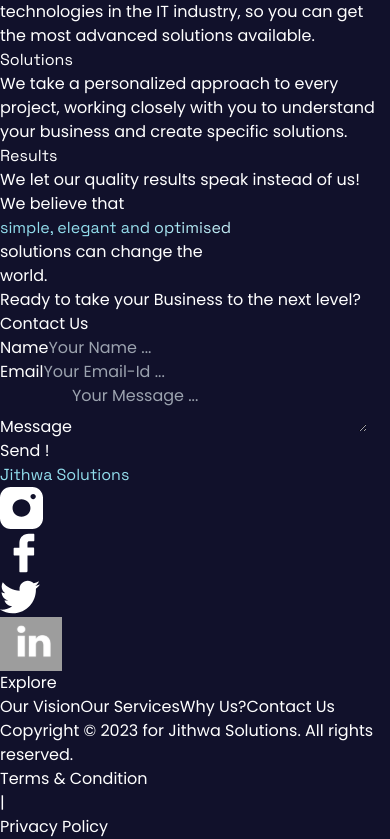
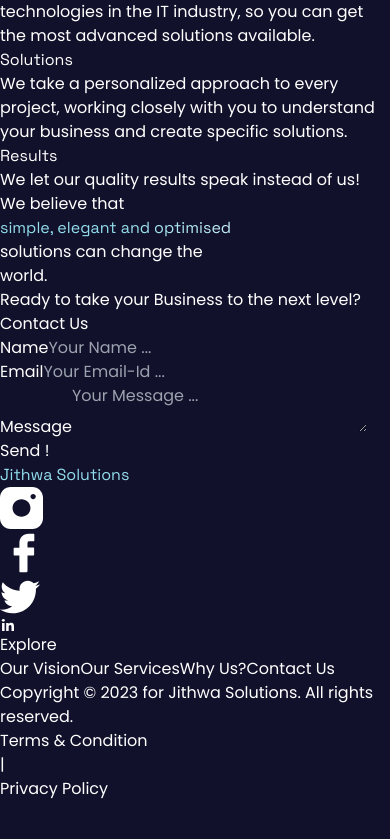
Before and after one commit to ShreeVijay0708/landing-website, a React (Vite) app: page / in a window 390 px wide. Shown: the part 1642-2481 px from the top of the page. After the commit the page ends 2443 px from the top, so only its background shows below. Built offline with nearby package versions, Linux system fonts and the light colour scheme.

Commit message:
changes in responsiveness and alignment

```diff
--- a/index.html
+++ b/index.html
@@ -2,6 +2,7 @@
 <html lang="en">
   <head>
     <meta charset="UTF-8" />
+    <link rel="icon" type="image/svg+xml" href="/logo.svg" />
     <meta name="viewport" content="width=device-width, initial-scale=1.0" />
     <title>Jithwa Solutions</title>
   </head>
--- a/src/components/Contact.jsx
+++ b/src/components/Contact.jsx
@@ -93,11 +93,11 @@ const Contact = () => {
       </form>
       {message && (
         <div className="fixed inset-0 bg-[#969695]/[0.33] z-50 grid place-items-center px-3.5 py-1 border-none">
-          <div className="flex flex-col gap-5 h-2/6 w-4/12  rounded-xl shadow-2xl bg-[#11112b]">
-              <div className="bg-transparent flex flex-col gap-3 mx-4 my-4 items-center">
+          <div className="flex flex-col gap-5 h-2/6 md:w-4/12  rounded-xl shadow-2xl bg-[#11112b]">
+              <div className="bg-transparent text-center flex flex-col md:gap-3 gap-6 mx-4 my-4 items-center">
                 <div className="flex justify-end text-xl font-bold w-full"><AiOutlineClose onClick={()=>setMessage(false)} className=" cursor-pointer"/></div>
-                <h2 className=" bg-transparent text-4xl font-bold spacefont mt-6">Thanks for reaching out!</h2>
-                <div className=" bg-transparent spacefont text-3xl">We will connect soon</div>
+                <h2 className=" bg-transparent text-4xl font-bold spacefont mt-6">Thanks for reaching out !</h2>
+                <div className=" bg-transparent spacefont text-2xl">We will get back to you soon.</div>
               </div>
           </div>
         </div>
--- a/src/components/Footer.jsx
+++ b/src/components/Footer.jsx
@@ -6,6 +6,7 @@ import facebook from "../assets/facebook.svg";
 import linkdn from "../assets/linkdn.svg";
 import instagram from "../assets/instagram.svg";
 import arrow2 from "../assets/arrow2.svg";
+import {BiLogoLinkedin} from "react-icons/bi"
 const Footer = () => {
   const form = useRef();
   const [message, setMessage] = useState(false);
@@ -39,11 +40,11 @@ const Footer = () => {
           <div className="md:text-4xl text-3xl font-bold head z-10">
             Jithwa Solutions
           </div>
-          <div className="flex md:gap-12 gap-8 md:mt-20 mt-10 mx-4">
+          <div className="flex items-center md:gap-12 gap-8 md:mt-20 mt-10 mx-4">
             <img src={instagram} alt="" className="w-[32px] h-[32px]" />
             <img src={facebook} alt="" className="w-[32px] h-[32px]" />
             <img src={twitter} alt="" className="w-[32px] h-[32px]" />
-            <img src={linkdn} alt="" className="w-[32px] h-[32px]" />
+            <BiLogoLinkedin className="text-4xl" />
           </div>
         </div>
         <div className="md:w-1/2 md:flex justify-end mr-48 gap-32 md:mt-0 mt-12">
--- a/src/components/Hero2.jsx
+++ b/src/components/Hero2.jsx
@@ -2,7 +2,7 @@ import React from 'react'
 
 const Hero2 = () => {
   return (
-    <div className='spacefont md:text-6xl text-xl font-bold md:mx-56 mx-4 flex flex-col gap-3 tracking-wide'>
+    <div className='spacefont md:text-6xl text-xl font-bold md:ml-56 mx-4 flex flex-col gap-3 tracking-wide'>
       <div>We believe that</div>
       <div className='head'>simple, elegant and optimised</div>
       <div>solutions can change the </div>
--- a/src/components/Navbar.jsx
+++ b/src/components/Navbar.jsx
@@ -110,7 +110,7 @@ const Navbar = () => {
         spy={true}
         smooth={true}
         duration={500}
-        className=" fixed bottom-8 right-12 text-5xl rounded-full cursor-pointer opacity-70  up"
+        className=" fixed md:bottom-8 bottom-6 md:right-12 right-6 text-5xl rounded-full cursor-pointer opacity-70  up"
       >
         <HiArrowSmUp className=" bg-transparent" />
       </Link>
```
Also changed, not shown: public/logo.svg (added).
